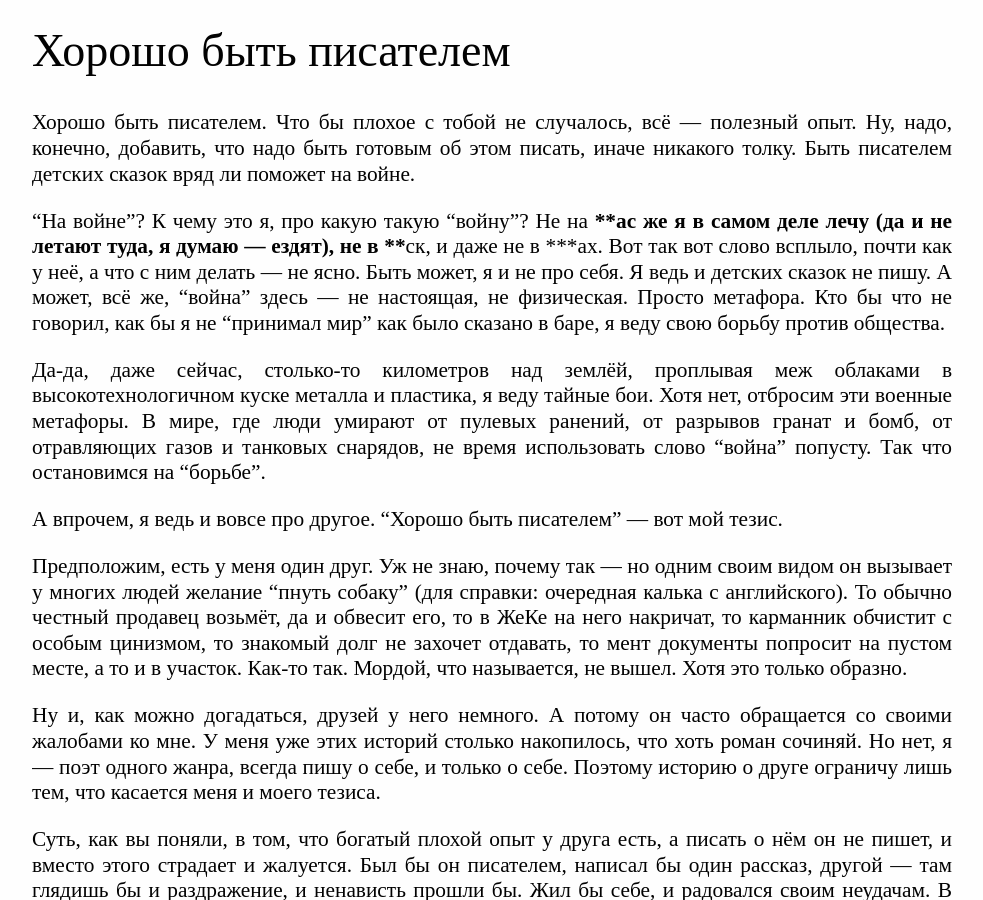
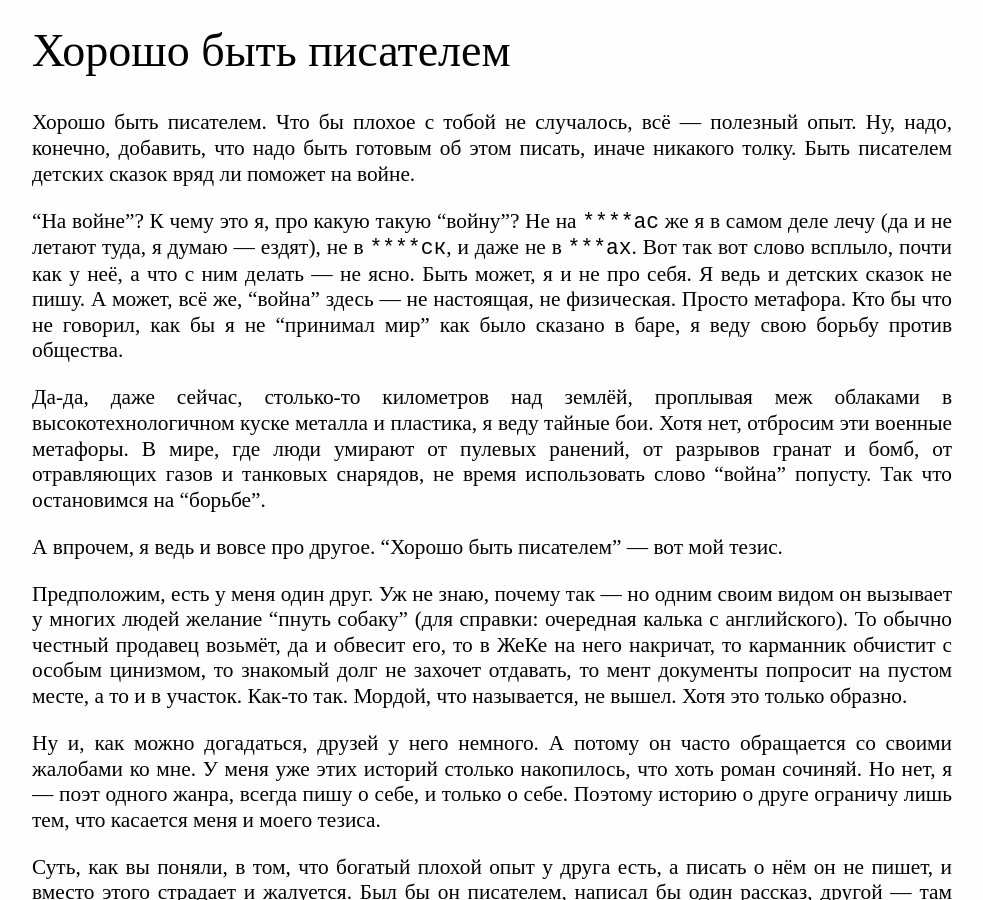
Before and after one commit to caryoscelus/eucalyptus-ff, a Jekyll site: the page built from text/good-to-be-a-writer.md, in a window 1280 px wide and 900 px high. Shown: the whole window, without its empty margins (148-1131 px from the left). Built offline with Jekyll 4.4.1, drawn with Linux system fonts in a browser that asks for light colours.

Commit message:
fix mdown

```diff
--- a/text/good-to-be-a-writer.md
+++ b/text/good-to-be-a-writer.md
@@ -6,9 +6,9 @@ title: Хорошо быть писателем
 опыт. Ну, надо, конечно, добавить, что надо быть готовым об этом писать, иначе
 никакого толку. Быть писателем детских сказок вряд ли поможет на войне.
 
-"На войне"? К чему это я, про какую такую "войну"? Не на ****ас же я в самом
-деле лечу (да и не летают туда, я думаю — ездят), не в ****ск, и даже не в
-***ах. Вот так вот слово всплыло, почти как у неё, а что с ним делать — не
+"На войне"? К чему это я, про какую такую "войну"? Не на `****ас` же я в самом
+деле лечу (да и не летают туда, я думаю — ездят), не в `****ск`, и даже не в
+`***ах`. Вот так вот слово всплыло, почти как у неё, а что с ним делать — не
 ясно. Быть может, я и не про себя. Я ведь и детских сказок не пишу. А может, всё
 же, "война" здесь — не настоящая, не физическая. Просто метафора. Кто бы что не
 говорил, как бы я не "принимал мир" как было сказано в баре, я веду свою борьбу
```
